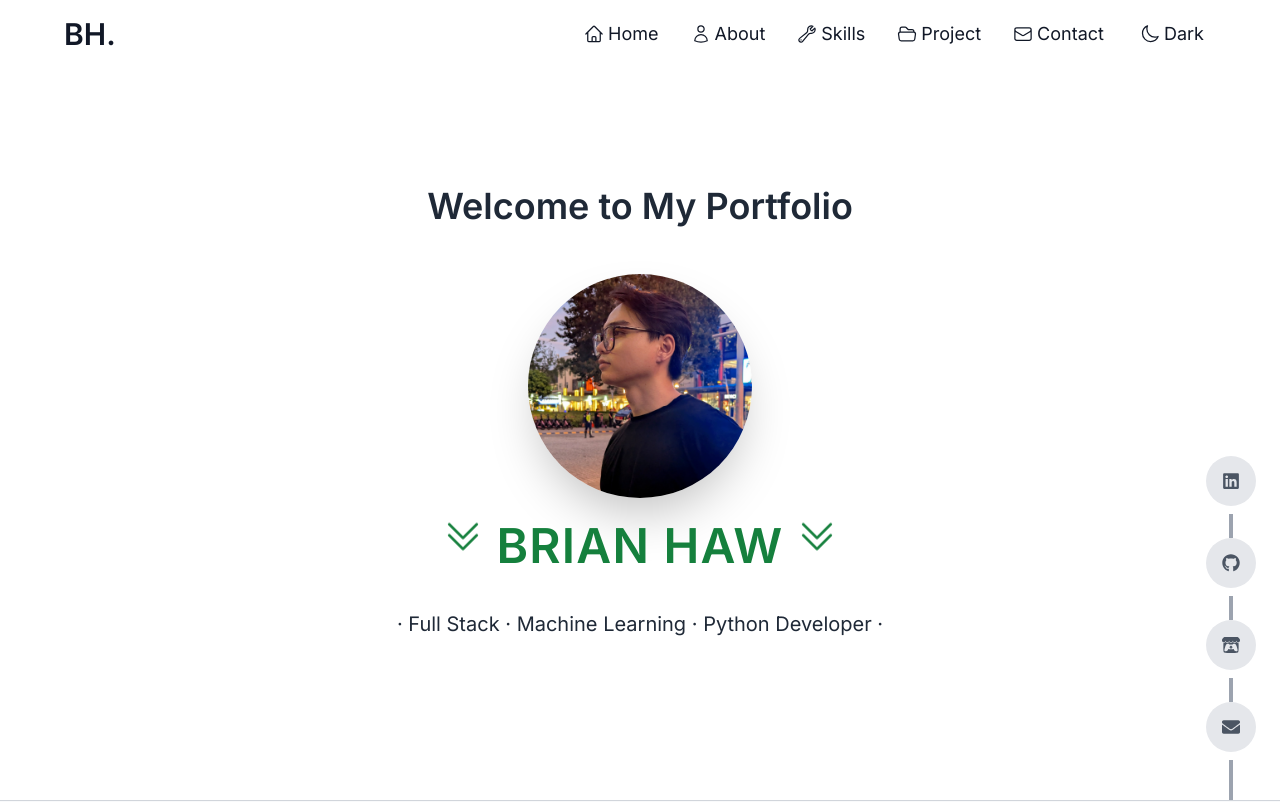
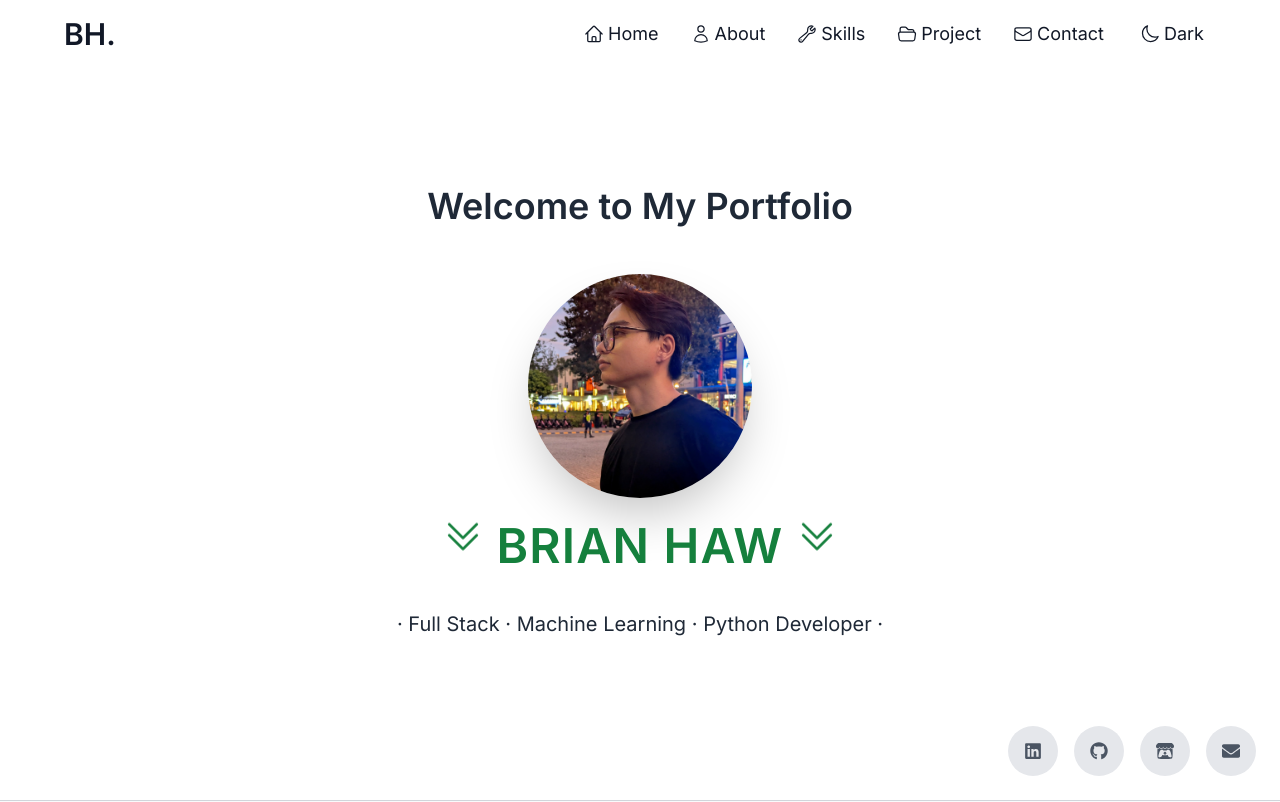
Before and after one commit to BrianShiroe/portfolio-react-typescript-tailwind, a React (Vite) app: page / in a window 1280 px wide. Shown: the top 802 px of the page. Built offline with nearby package versions, Linux system fonts and the light colour scheme.

Commit message:
Update SocialSidebar.tsx

```diff
--- a/src/components/SocialSidebar.tsx
+++ b/src/components/SocialSidebar.tsx
@@ -4,47 +4,49 @@ import { SiItchdotio } from "react-icons/si";
 
 const SocialSidebar = () => {
   return (
-    <div className="hidden md:flex fixed bottom-0 right-6 flex-col items-center z-50 text-gray-600 dark:text-gray-300">
-      {/* Top Line */}
-      {/* <div className="w-[4px] h-10 bg-gray-400 dark:bg-gray-500 mb-2" /> */}
-
-      {/* Icons + Connecting Lines */}
-      <ul className="flex flex-col items-center space-y-0">
-        <li className="flex flex-col items-center space-y-2">
-          <a href="https://www.linkedin.com/in/brianshiroe" target="_blank" rel="noopener noreferrer" className="group">
+    <div className="hidden md:flex fixed bottom-6 right-6 flex-row items-center z-50 text-gray-600 dark:text-gray-300 space-x-4">
+      {/* LinkedIn */}
+      <a
+        href="https://www.linkedin.com/in/brianshiroe"
+        target="_blank"
+        rel="noopener noreferrer"
+        className="group"
+      >
         <div className="p-4 rounded-full transition-colors duration-300 bg-gray-200 dark:bg-gray-700 group-hover:bg-blue-500">
           <FaLinkedin className="text-lg text-gray-600 dark:text-gray-300 group-hover:text-white" />
         </div>
       </a>
-          <div className="w-[4px] h-6 bg-gray-400 dark:bg-gray-500" />
-        </li>
-        <li className="flex flex-col items-center space-y-2">
-          <a href="https://github.com/brianshiroe" target="_blank" rel="noopener noreferrer" className="group">
+
+      {/* GitHub */}
+      <a
+        href="https://github.com/brianshiroe"
+        target="_blank"
+        rel="noopener noreferrer"
+        className="group"
+      >
         <div className="p-4 rounded-full transition-colors duration-300 bg-gray-200 dark:bg-gray-700 group-hover:bg-black dark:group-hover:bg-gray-200">
           <FaGithub className="text-lg text-gray-600 dark:text-gray-300 group-hover:text-white dark:group-hover:text-black" />
         </div>
       </a>
-          <div className="w-[4px] h-6 bg-gray-400 dark:bg-gray-500" />
-        </li>
-        <li className="flex flex-col items-center space-y-2">
-          <a href="https://mun-development.itch.io" target="_blank" rel="noopener noreferrer" className="group">
+
+      {/* Itch.io */}
+      <a
+        href="https://mun-development.itch.io"
+        target="_blank"
+        rel="noopener noreferrer"
+        className="group"
+      >
         <div className="p-4 rounded-full transition-colors duration-300 bg-gray-200 dark:bg-gray-700 group-hover:bg-red-500">
           <SiItchdotio className="text-lg text-gray-600 dark:text-gray-300 group-hover:text-white" />
         </div>
       </a>
-          <div className="w-[4px] h-6 bg-gray-400 dark:bg-gray-500" />
-        </li>
-        <li>
+
+      {/* Email */}
       <a href="mailto:brianshiroe@gmail.com" className="group">
         <div className="p-4 rounded-full transition-colors duration-300 bg-gray-200 dark:bg-gray-700 group-hover:bg-yellow-500">
           <FaEnvelope className="text-lg text-gray-600 dark:text-gray-300 group-hover:text-white dark:group-hover:text-black" />
         </div>
       </a>
-        </li>
-      </ul>
-
-      {/* Bottom Line */}
-      <div className="w-[4px] h-10 bg-gray-400 dark:bg-gray-500 mt-2" />
     </div>
   );
 };
```
Lines whose indentation alone changed are shown as unchanged.
